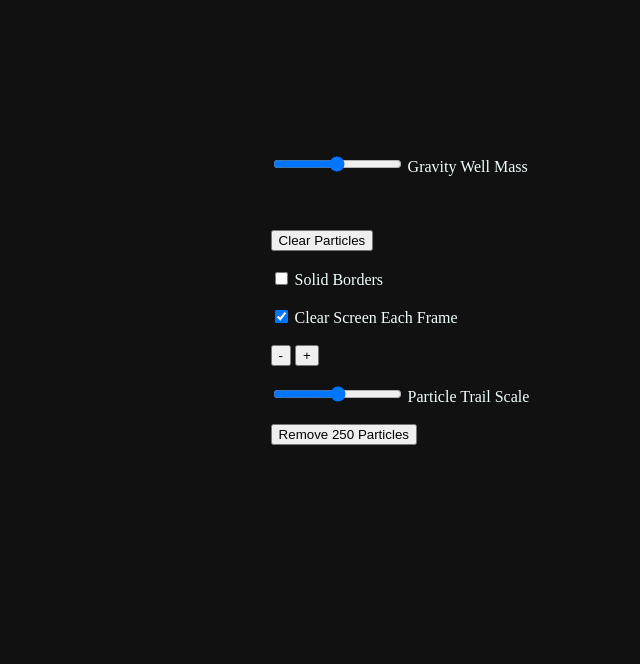
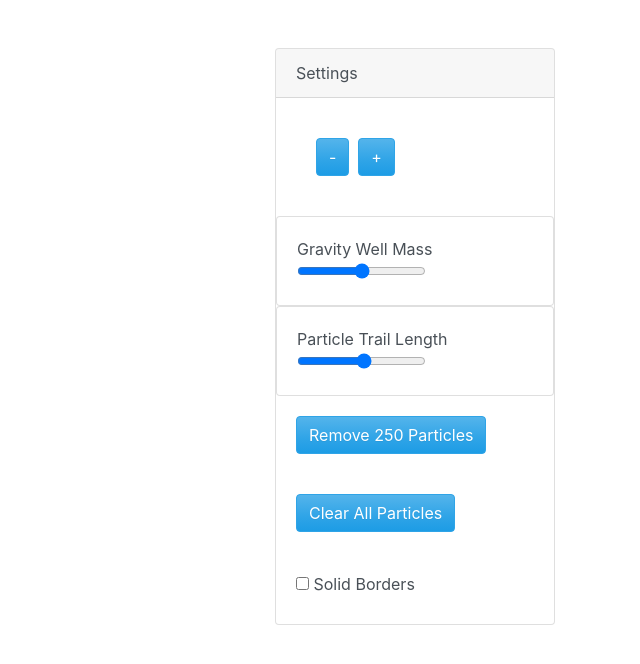
Before and after one commit to austinclem1/rust-wasm-particles, a website: page www/index.html in a window 1280 px wide. Shown: the whole page, without its empty margins (640-1280 px from the left). Drawn offline with nearby package versions, Linux system fonts and the light colour scheme; files that its build step writes are made by us from their sources; files whose address does not match are found by name.

Commit message:
Initial bootstrap style setup

```diff
--- a/www/index.html
+++ b/www/index.html
@@ -4,65 +4,64 @@
     <meta charset="utf-8" />
     <meta name="viewport" content="width=device-width, initial-scale=1.0" />
     <title>Rust Graphics</title>
-    <style>
-      html {
-        background-color: #111111;
-        color: azure;
-      }
-
-      .box {
-        display: flex;
-      }
-    </style>
+		<!-- Bootstrap -->
+		<link rel="stylesheet"
+			href="https://stackpath.bootstrapcdn.com/bootstrap/4.1.3/css/bootstrap.min.css"
+			integrity="sha384-MCw98/SFnGE8fJT3GXwEOngsV7Zt27NXFoaoApmYm81iuXoPkFOJwJ8ERdknLPMO"
+			crossorigin="anonymous">
+		<link rel="stylesheet" href="https://stackpath.bootstrapcdn.com/bootswatch/4.5.2/cerulean/bootstrap.min.css">
   </head>
   <body>
-    <div class="box" style="flex-flow: row wrap; justify-content: center;">
-      <canvas id="canvas" width="800" height="600" style="touch-action: none;"></canvas>
-      <div class="box" style="flex-flow: column wrap; justify-content: center;">
+		<div class="container">
+			<div class="row">
+				<div class="col">
+					<canvas id="canvas" width="800" height="600"</canvas>
+				</div>
+				<div class="col">
 					<div>
-          <input type="range" min="1" max="1000"
-						id="gravity-well-mass-slider" />
-          <label for="gravity-well-mass-slider">Gravity Well Mass</label>
+					<label id="particle-count-label" class="label label-info"></label>
 					</div>
-				<br />
-        <label id="fps-label"></label>
-				<br />
-        <label id="particle-count-label"></label>
-				<br />
 					<div>
-					<button id="clear-particles-button">
-						Clear Particles
+					<label id="fps-label" class="label label-info"></label>
+					</div>
+					<div class="card">
+						<div class="card-header">Settings</div>
+						<div class="card-body">
+							<div class="card-body">
+								<button id="sim-speed-down-button" class="btn btn-primary">-</button>
+								<label id="sim-speed-label" class="label label-primary"></label>
+								<button id="sim-speed-up-button" class="btn btn-primary">+</button>
+							</div>
+						</div>
+							<div class="card">
+								<div class="card-body">
+									Gravity Well Mass
+									<input type="range" min="1" max="260" id="gravity-well-mass-slider" />
+								</div>
+							</div>
+							<div class="card">
+								<div class="card-body">
+									Particle Trail Length
+									<input type="range" min="0.01" max="0.2" step="0.01"
+										id="trail-scale-slider" />
+								</div>
+							</div>
+						<div class="card-body">
+							<button id="remove-some-particles-button" class="btn btn-primary">
+								Remove 250 Particles
 							</button>
 						</div>
-				<br />
-        <div>
+						<div class="card-body">
+							<button id="clear-particles-button" class="btn btn-primary">
+								Clear All Particles
+							</button>
+						</div>
+						<div class="card-body">
 							<input type="checkbox" id="borders-active-checkbox" />
 							<label for="borders-active-checkbox">Solid Borders</label>
 						</div>
-				<br />
-        <div>
-          <input type="checkbox" id="clear-screen-checkbox" checked="true" />
-          <label for="clear-screen-checkbox">Clear Screen Each Frame</label>
 					</div>
-				<br />
-        <div>
-          <button id="sim-speed-down-button">-</button>
-          <label id="sim-speed-label"></label>
-          <button id="sim-speed-up-button">+</button>
 				</div>
-				<br />
-        <div>
-          <input type="range" min="0.01" max="0.8" step="0.05"
-						id="trail-scale-slider" />
-          <label for="trail-scale-slider">Particle Trail Scale</label>
-        </div>
-				<br />
-        <div>
-          <button id="remove-some-particles-button">
-						Remove 250 Particles
-					</button>
-        </div>
-				<br />
 			</div>
 		</div>
     <noscript>This page contains webassembly and javascript content, please enable javascript in your browser.</noscript>
--- a/www/src/index.js
+++ b/www/src/index.js
@@ -28,6 +28,9 @@ const canvas = document.getElementById("canvas");
 canvas.oncontextmenu = (e) => {
 	e.preventDefault();
 };
+
+// Improve touch screen interaction
+canvas.style.touchAction = "none";
 
 // Set up UI with helper functions
 addEventCallbacksToCanvas(canvas);
@@ -145,11 +148,6 @@ function connectUICallbacks() {
 		wasmApp.set_borders_active(this.checked);
 	}
 
-	// Clear Screen Checkbox
-	document.getElementById("clear-screen-checkbox").onclick = function() {
-		wasmApp.set_should_clear_screen(this.checked);
-	}
-
 	// Sim Speed Down Button
 	document.getElementById("sim-speed-down-button").onclick = function() {
 		if (simTicksPerFrame > 1) {
```
Lines whose indentation alone changed are shown as unchanged.
